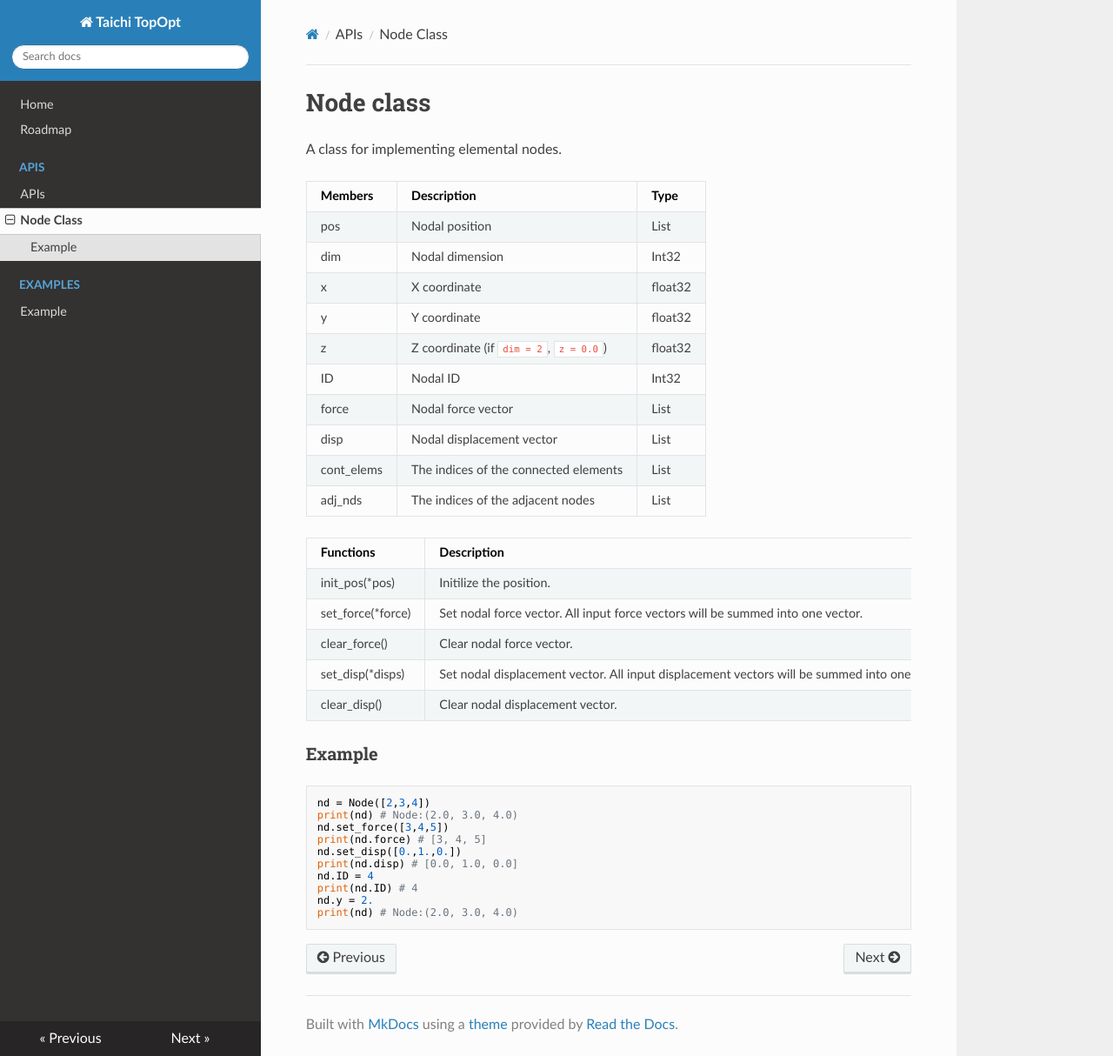
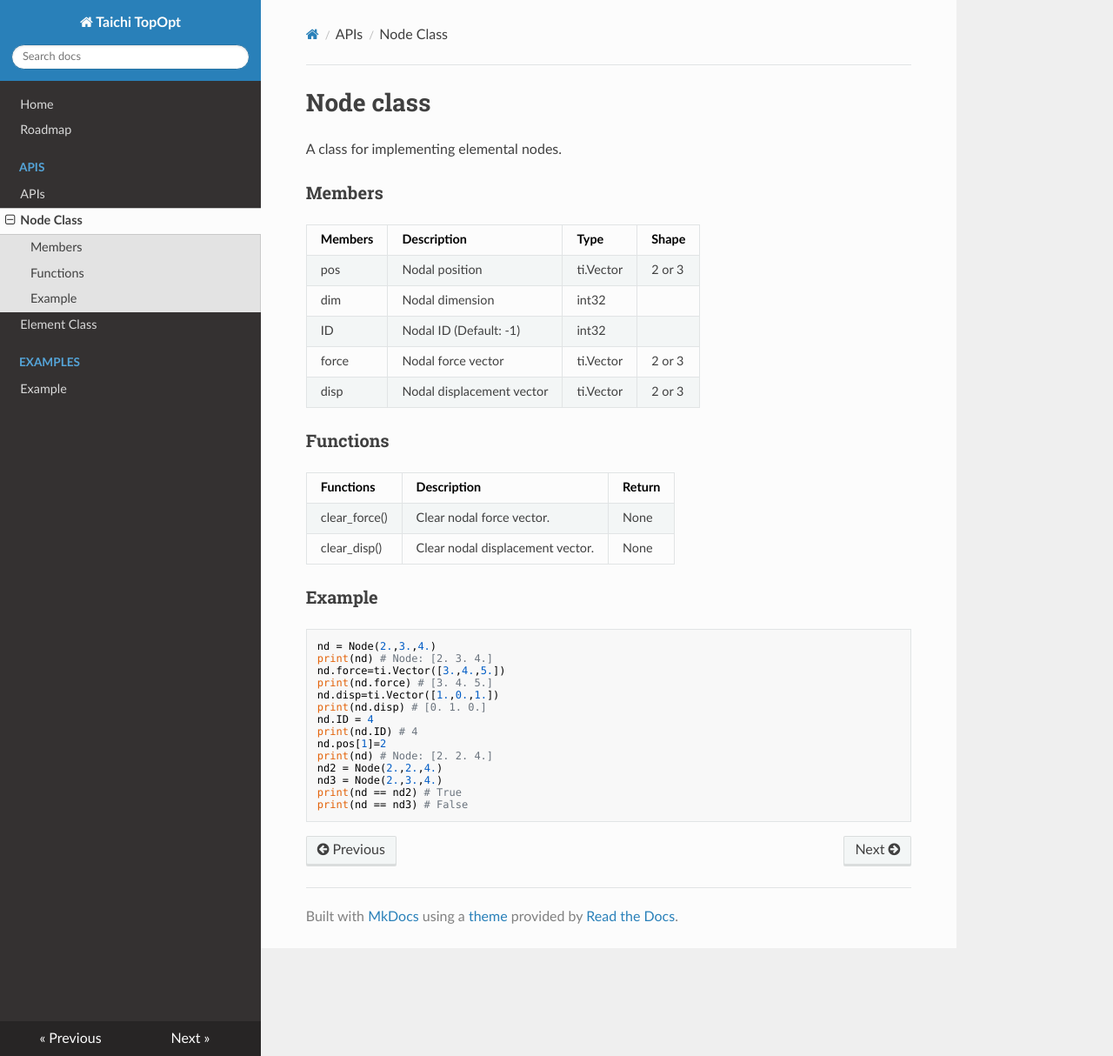
Before and after one commit to zhehaoli1999/taichi-TopOpt, an MkDocs documentation site: the page built from docs/api/node.md, in a window 1280 px wide and 1214 px high. Shown: the whole window at 87% size. Built offline with MkDocs 1.6.1, drawn with Linux system fonts in a browser that asks for light colours; nearby versions of some CDN libraries.

Commit message:
Updated element.md

````diff
--- a/docs/api/node.md
+++ b/docs/api/node.md
@@ -2,38 +2,38 @@
 
 A class for implementing elemental nodes.
 
-| Members    | Description                            | Type    |
-| ---------- | -------------------------------------- | ------- |
-| pos        | Nodal position                         | List    |
-| dim        | Nodal dimension                        | Int32   |
-| x          | X coordinate                           | float32 |
-| y          | Y coordinate                           | float32 |
-| z          | Z coordinate (if `dim = 2`, `z = 0.0`) | float32 |
-| ID         | Nodal ID                               | Int32   |
-| force      | Nodal force vector                     | List    |
-| disp       | Nodal displacement vector              | List    |
-| cont_elems | The indices of the connected elements  | List    |
-| adj_nds    | The indices of the adjacent nodes      | List    |
+### Members
 
-| Functions         | Description                                                  | Return |
-| ----------------- | ------------------------------------------------------------ | ------ |
-| init_pos(*pos)    | Initilize the position.                                      | None   |
-| set_force(*force) | Set nodal force vector. All input force vectors will be summed into one vector. | None   |
-| clear_force()     | Clear nodal force vector.                                    | None   |
-| set_disp(*disps)  | Set nodal displacement vector. All input displacement vectors will be summed into one vector. | None   |
-| clear_disp()      | Clear nodal displacement vector.                             | None   |
+| Members | Description               | Type      | Shape  |
+| ------- | ------------------------- | --------- | ------ |
+| pos     | Nodal position            | ti.Vector | 2 or 3 |
+| dim     | Nodal dimension           | int32     |        |
+| ID      | Nodal ID (Default: -1)    | int32     |        |
+| force   | Nodal force vector        | ti.Vector | 2 or 3 |
+| disp    | Nodal displacement vector | ti.Vector | 2 or 3 |
+
+### Functions
+
+| Functions     | Description                      | Return |
+| ------------- | -------------------------------- | ------ |
+| clear_force() | Clear nodal force vector.        | None   |
+| clear_disp()  | Clear nodal displacement vector. | None   |
 
 ### Example
 
 ```python
-nd = Node([2,3,4])
-print(nd) # Node:(2.0, 3.0, 4.0)
-nd.set_force([3,4,5])
-print(nd.force) # [3, 4, 5]
-nd.set_disp([0.,1.,0.])
-print(nd.disp) # [0.0, 1.0, 0.0]
+nd = Node(2.,3.,4.)
+print(nd) # Node: [2. 3. 4.]
+nd.force=ti.Vector([3.,4.,5.])
+print(nd.force) # [3. 4. 5.]
+nd.disp=ti.Vector([1.,0.,1.])
+print(nd.disp) # [0. 1. 0.]
 nd.ID = 4
 print(nd.ID) # 4
-nd.y = 2.
-print(nd) # Node:(2.0, 3.0, 4.0)
+nd.pos[1]=2
+print(nd) # Node: [2. 2. 4.]
+nd2 = Node(2.,2.,4.)
+nd3 = Node(2.,3.,4.)
+print(nd == nd2) # True
+print(nd == nd3) # False
 ```
--- a/mkdocs.yml
+++ b/mkdocs.yml
@@ -12,5 +12,6 @@ nav:
 - APIs:
   - 'APIs': 'api/api.md'
   - 'Node Class': 'api/node.md'
+  - 'Element Class': 'api/element.md'
 - Examples:
   - 'Example': 'examples/example.md'
````
Also changed, not shown: docs/api/api.md (+2 -0 lines), docs/api/element.md (added, +174 -0 lines), 15 other files.
